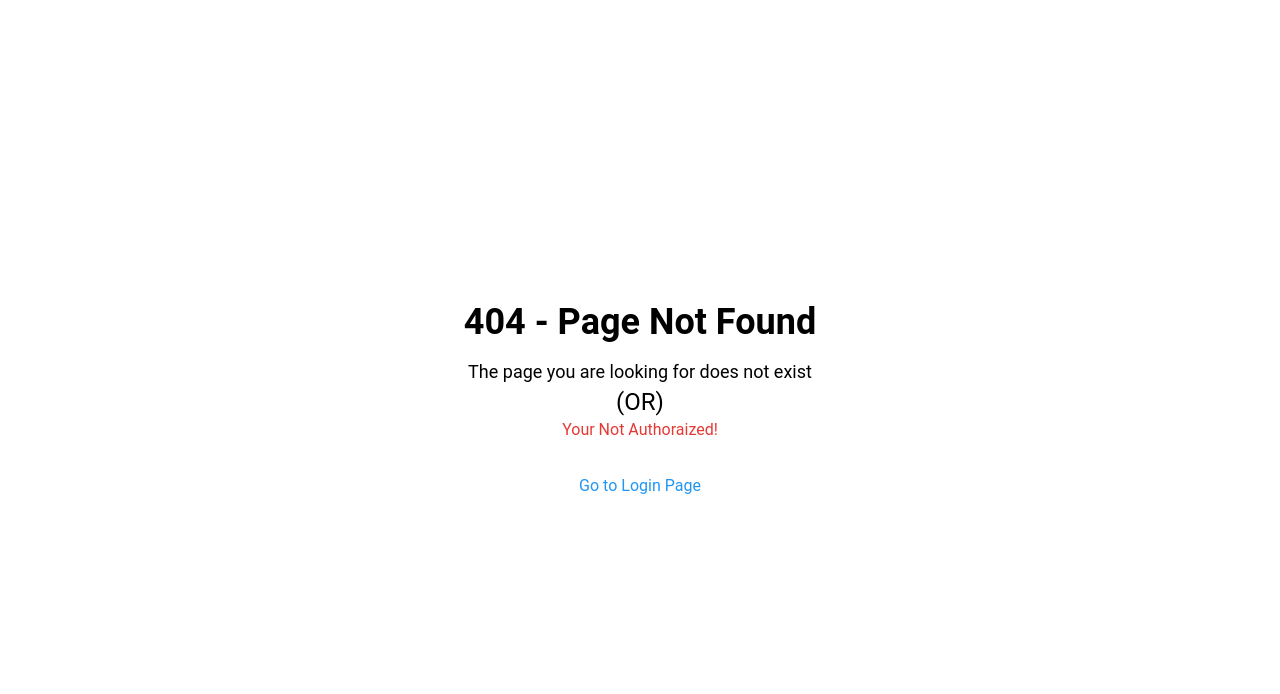
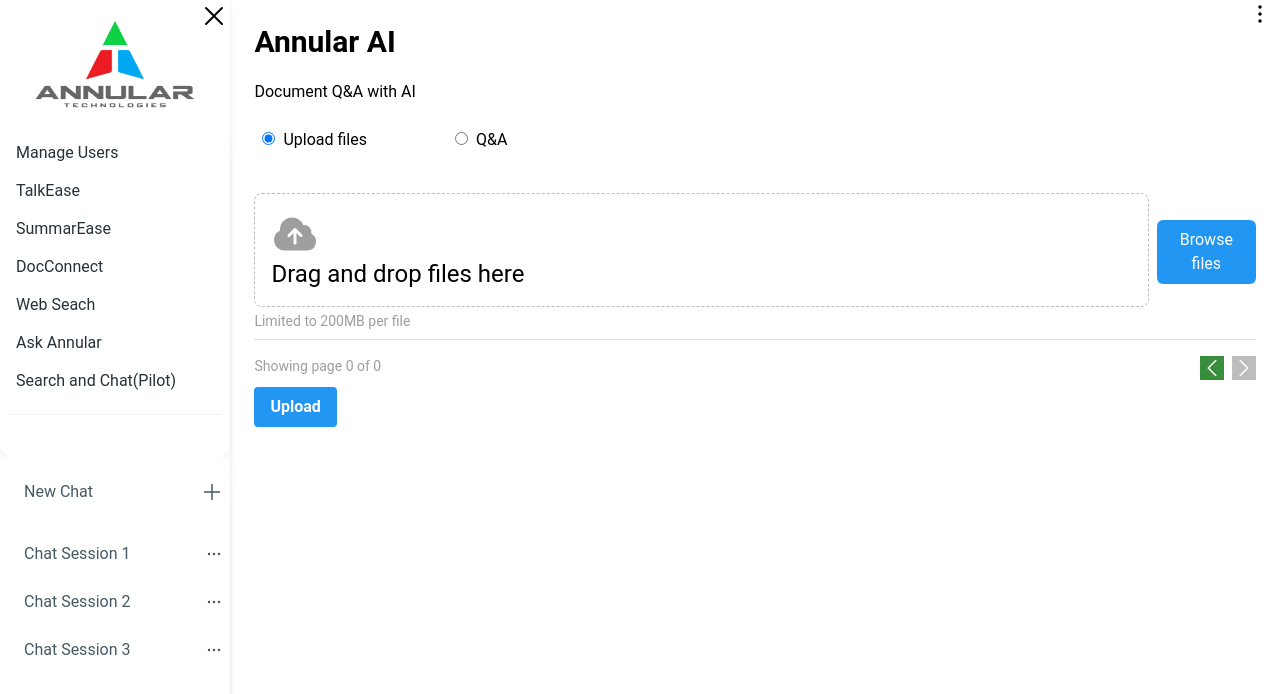
Before and after one commit to Shanmugamrskfamily/annular-ai-chatbot, a React (Vite) app: page /doc-connect in a window 1280 px wide. Before the commit this address had no page. Shown: the top 694 px of the page. Built offline with nearby package versions, Linux system fonts and the light colour scheme; sample sign-in values are in the browser's storage.

Commit message:
DocConnect update

```diff
--- a/src/App.jsx
+++ b/src/App.jsx
@@ -13,6 +13,7 @@
 import UserDataPage from './Pages/UserDataPage';
 import SummerEase from './Pages/SummerEase';
 import UserEmailVerification from './Pages/UserEmailVerification';
+import DocConnect from './Pages/DocConnect';
 
 
 function App() {
@@ -30,6 +31,7 @@
           <Route path='/pending-aprovals' element={<Protected> <PendingAprovals/> </Protected>}/>
           <Route path='/user' element={<Protected> <UserDataPage/> </Protected>}/>
           <Route path='/summerease' element={<Protected> <SummerEase/> </Protected>}/>
+          <Route path='/doc-connect' element={<Protected> <DocConnect/> </Protected>}/>
           <Route path='*' element={<PageNotFound/>} />
         </Routes>
       </BrowserRouter>
--- a/src/Components/FileHandlingComponents/FileUploadingComponent.jsx
+++ b/src/Components/FileHandlingComponents/FileUploadingComponent.jsx
@@ -1,5 +1,5 @@
 import React, { useState } from 'react';
-import { CloudArrowUpIcon,ArrowLeftIcon, ArrowRightIcon,ChevronRightIcon, ChevronLeftIcon  } from "@heroicons/react/24/solid";
+import { CloudArrowUpIcon,ChevronRightIcon, ChevronLeftIcon  } from "@heroicons/react/24/solid";
 
 const FileUploadingComponent = (props) => {
 
--- a/src/Pages/DocConnect.jsx
+++ b/src/Pages/DocConnect.jsx
@@ -0,0 +1,157 @@
+import React, { useEffect, useRef, useState } from 'react';
+import { useDispatch, useSelector } from 'react-redux';
+import FileUploadingComponent from '../Components/FileHandlingComponents/FileUploadingComponent';
+import { BarsArrowDownIcon } from "@heroicons/react/24/solid";
+import { Sidebar } from '../Components/UserComponents/Sidebar';
+import MoreOptions from '../Components/UserComponents/MoreOptions';
+import PromptComponent from '../Components/ChatComponents/PromptComponent';
+import { addTalkEaseConversation } from '../Redux/Slicers/ConversationSlice';
+import { pushDocConnect } from '../Redux/Slicers/AdminSlice';
+
+function DocConnect() {
+    const conversations = useSelector(state => state.conversations.talkEaseConversation);
+    let [sidebar, setSidebar] = useState('block');
+    let [showSide, setShowSide] = useState('hidden');
+    const conversationContainerRef = useRef(null);
+    const dispatch = useDispatch();
+    const [selectedModule, setSelectedModule] = useState('upload');
+    const [files, setFiles] = useState([]);
+    const filesinRedux = useSelector(state => state.adminControlls.docConnect.files);
+    useEffect(() => {
+        console.log('Files in Redux:', filesinRedux);
+    }, [files])
+    console.log('Files in Redux:', filesinRedux);
+
+    const handleSubmit = (inputValue) => {
+        dispatch(addTalkEaseConversation(inputValue));
+        scrollToBottom();
+    };
+
+    const handlesideBarClosed = () => {
+        setSidebar(sidebar === 'block' ? 'hidden' : 'block');
+        setShowSide(showSide === 'block' ? 'hidden' : 'block');
+    }
+
+    const scrollToBottom = () => {
+        if (conversationContainerRef.current) {
+            conversationContainerRef.current.scrollTop = conversationContainerRef.current.scrollHeight;
+        }
+    };
+
+    useEffect(() => {
+        scrollToBottom();
+    }, [conversations]);
+
+    const handleFilesAdded = (data) => {
+        setFiles((prevFiles) => [...prevFiles, ...data.map(file => file.name)]);
+        console.log('Files:', data);
+    }
+
+    const handleUploadFiles = () => {
+        dispatch(pushDocConnect(files));
+        console.log('Uploading Files:', files);
+    }
+
+    const handleOptionChange = (event) => {
+        setSelectedModule(event.target.value);
+    };
+
+    const handleFileSelection = (event) => {
+        const selectedFile = event.target.value;
+        setFiles(prevFiles => [...prevFiles, selectedFile]);
+    };
+
+    const handleRemoveFile = (fileToRemove) => {
+        setFiles(prevFiles => prevFiles.filter(file => file !== fileToRemove));
+    };
+
+    return (
+        <div className='flex w-screen h-screen'>
+            <BarsArrowDownIcon className={`h-8 w-8 cursor-pointer top-0 left-0 ${showSide}`} onClick={handlesideBarClosed} />
+            <div className={`${sidebar} w-[18%] h-full`}>
+                <Sidebar sideBardClosed={handlesideBarClosed} />
+            </div>
+            <div className='flex-1 h-full w-[82%] p-2'>
+                <MoreOptions />
+                <div className='h-full w-[100%] justify-between'>
+                    <div className="w-full h-[85%] overflow-y-auto p-4" style={{ scrollBehavior: 'smooth' }} ref={conversationContainerRef}>
+                        <h1 className='text-3xl font-bold'>Annular AI</h1>
+                        <p className='mt-5 mb-5'>Document Q&A with AI</p>
+                        <div className='w-full flex mb-10'>
+                            <label className=' mr-20'>
+                                <input
+                                    type="radio"
+                                    value="upload"
+                                    checked={selectedModule === 'upload'}
+                                    onChange={handleOptionChange}
+                                    className='m-2'
+                                />
+                                Upload files
+                            </label>
+                            <label>
+                                <input
+                                    type="radio"
+                                    value="Q&A"
+                                    checked={selectedModule === 'Q&A'}
+                                    onChange={handleOptionChange}
+                                    className='m-2'
+                                />
+                                Q&A
+                            </label>
+                        </div>
+
+                        {selectedModule === 'upload' ? (
+                            <div className='flex flex-col'>
+                                <FileUploadingComponent allowedFileTypes='.doc,.docx,.pdf,.txt,.xls,.xlsx' maxFileSize='200MB' onFileUpload={handleFilesAdded} />
+                                <div>
+                                    <button className='justify-start bg-blue-500 hover:bg-blue-700 text-white font-bold mb-3 py-2 px-4 rounded focus:outline-none focus:shadow-outline'
+                                        onClick={handleUploadFiles}>Upload</button>
+                                </div>
+                            </div>
+                        ) : (
+                            null
+                        )}
+                        {selectedModule === 'Q&A'?(
+                            <div className='w-full'>
+                                <p className='text-center text-2xl'>Hai</p>
+                            </div>
+                        ):(null)}
+                        {selectedModule==='Q&A'?(
+                            <div className="w-full mx-auto bg-white rounded-lg overflow-hidden">
+                            <div className="px-4 py-2">
+                                {conversations && conversations.map((conversation, i) => (
+                                <div key={i}>
+                                {conversation.user && conversation.user.map((user, index) => (
+                                    <div key={index} className="flex">
+                                    <div className="rounded-md bg-blue-50 px-3 py-2 mb-2">
+                                        <p className='flex gap-2'><span className="material-icons orange600">face</span><span dangerouslySetInnerHTML={{ __html: user }}></span></p>
+                                    </div>
+                                    </div>
+                                ))}
+                                {conversation.ai && conversation.ai.map((ai, index) => (
+                                    <div key={index} className="flex justify-between">
+                                    <div className=" bg-gray-50 rounded-md px-3 py-2 mb-2">
+                                        <p className='flex gap-2'><span className="material-icons orange600">smart_toy</span><span dangerouslySetInnerHTML={{ __html: ai }}></span></p>
+                                    </div>
+                                    </div>
+                                ))}
+                                </div>
+                                ))}
+                            </div>
+                        </div>
+                        ):(null)}
+
+                    </div>
+                    {selectedModule==='Q&A'?(
+                        <div className='w-full h-[15%] items-center justify-center p-2'>
+                        <PromptComponent onSubmit={handleSubmit} placeholder='Enter your query here...' isAttachment={false}/>
+                        <p className='text-center mt-2'>Annular Chat AI ©Annular Technologies</p>
+                    </div>
+                    ):(null)}
+                </div>
+            </div>
+        </div>
+    )
+}
+
+export default DocConnect;
--- a/src/Pages/UserEmailVerification.jsx
+++ b/src/Pages/UserEmailVerification.jsx
@@ -11,7 +11,7 @@
         const verifyEmail = async () => {
             try {
                 const response = await axios.post(`http://localhost:4000/user/email-verification/${verificationToken}`);
-
+                console.log('response:',response);
                 if (response.status === 200) {
                     setVerificationStatus('success');
                     toast.success('Email verified successfully! Wait for Admin Approval!');
--- a/src/Redux/Slicers/AdminSlice.js
+++ b/src/Redux/Slicers/AdminSlice.js
@@ -351,7 +351,8 @@
     {'start':'2023-04-30 22:15:00','end':'2023-05-01 03:15:00','sessionDuration':'05:00:12'},
     {'start':'2023-04-30 10:15:00','end':'2023-04-30 13:15:00','sessionDuration':'05:00:18'},
     ]
-  }]
+  }],
+  docConnect:{files:['All','My Document.txt','Policies.pdf','Architecture.pdf']}
 };
 
 const adminSlice= createSlice({
@@ -364,10 +365,16 @@
         },
         getPendingUsers:(state,action)=>{
           console.log('Action: ',action);
+        },
+        pushDocConnect: (state, action) => {
+          console.log('Action:', action);
+          const { files } = state.docConnect;
+          files.push(...action.payload);
+          console.log('Current Docs:', state.docConnect.files);
         }
       }
   });
 
 
-export const { getUsers,getPendingUsers } = adminSlice.actions;
+export const { getUsers,getPendingUsers,pushDocConnect } = adminSlice.actions;
 export default adminSlice.reducer;
--- a/src/Services/APIServices.jsx
+++ b/src/Services/APIServices.jsx
@@ -12,3 +12,23 @@
         throw error;
     }
 };
+
+export const singupAPI=async(data)=>{
+    try {
+        let res= await axios.post(`${BASE_API}/signup`,data);
+        return res.data;
+    } catch (error) {
+        console.error(error);
+        throw error;
+    }
+}
+
+export const emailVerificationAPI=async(verificationToken)=>{
+    try {
+        let res=await axios.post(`${BASE_API}/email-verification/${verificationToken}`);
+        return res.data;
+    } catch (error) {
+        console.error(error);
+        throw error;
+    }
+}
```
Also changed, not shown: 1 other file (tests, documents, lock files or other folders).
